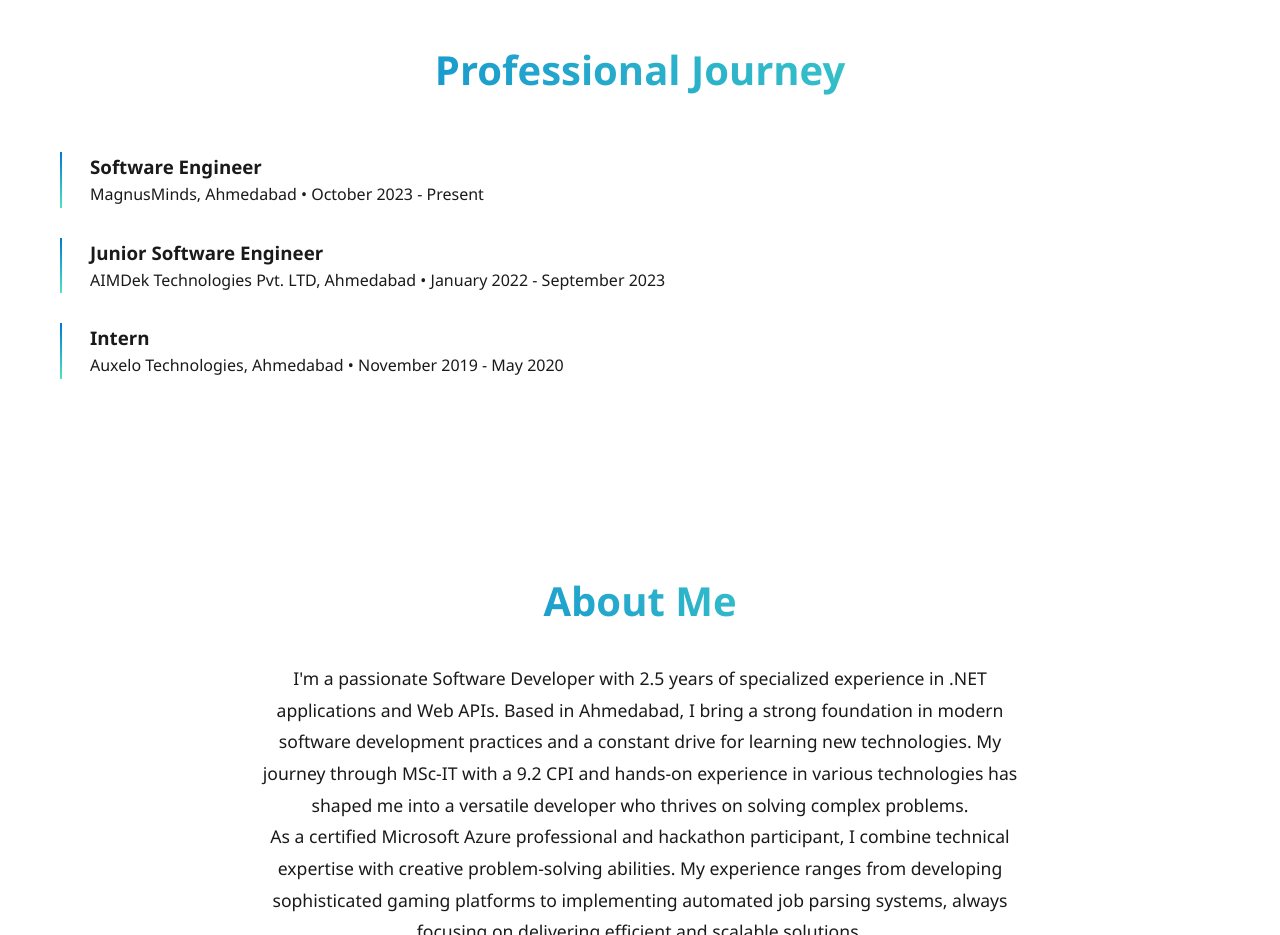
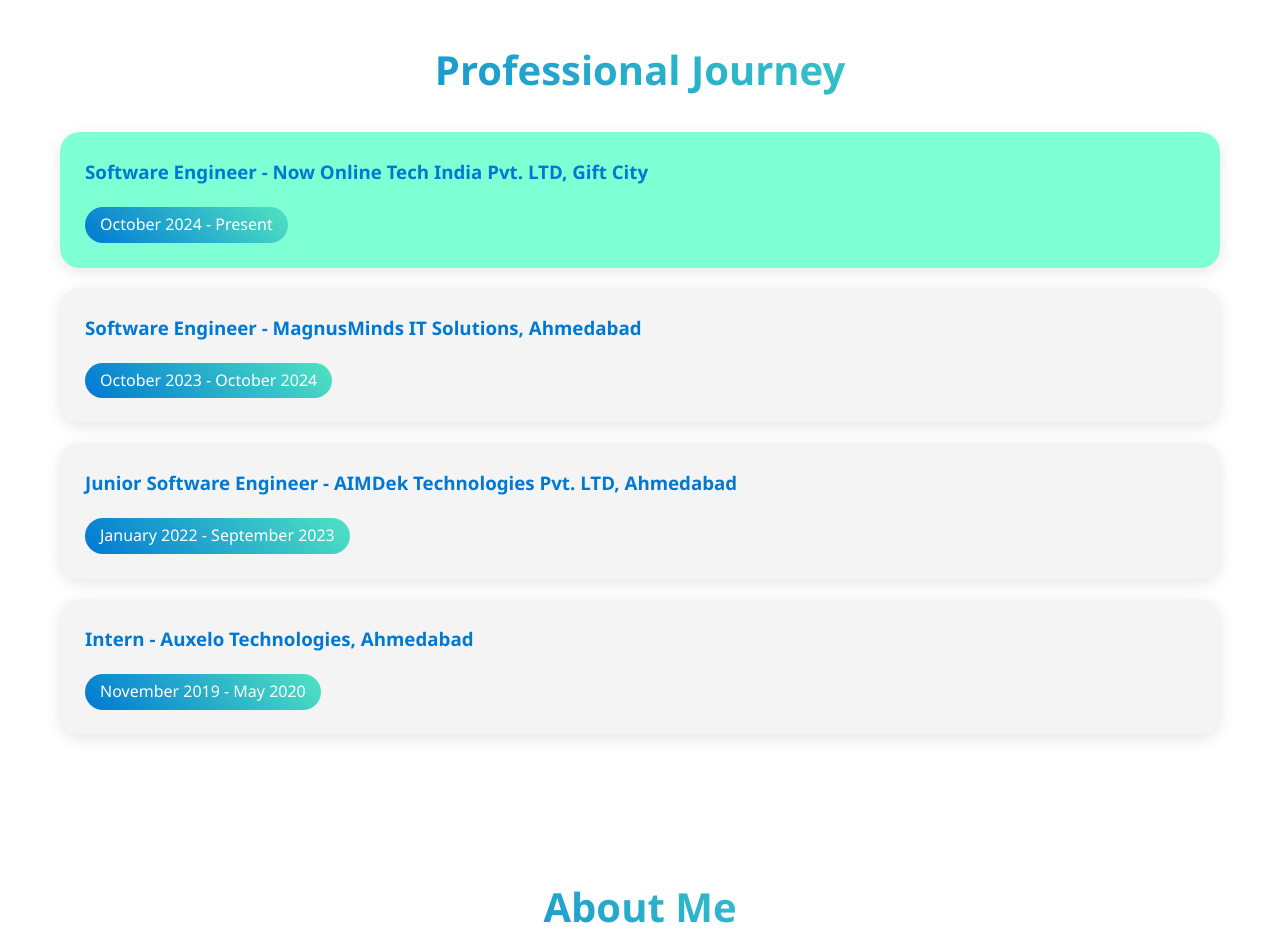
Before and after one commit to Root-Vik/Portfolio, a plain HTML site: page index.html in a window 1280 px wide. Shown: the part 980-1915 px from the top of the page. Drawn offline with Linux system fonts and the light colour scheme.

Commit message:
Update index.html

```diff
--- a/index.html
+++ b/index.html
@@ -361,19 +361,25 @@
 
         <section id="experience">
             <h2>Professional Journey</h2>
-            <div class="timeline">
-                <div class="timeline-item">
-                    <h3>Software Engineer</h3>
-                    <p>MagnusMinds, Ahmedabad • October 2023 - Present</p>
-                </div>
-                <div class="timeline-item">
-                    <h3>Junior Software Engineer</h3>
-                    <p>AIMDek Technologies Pvt. LTD, Ahmedabad • January 2022 - September 2023</p>
-                </div>
-                <div class="timeline-item">
-                    <h3>Intern</h3>
-                    <p>Auxelo Technologies, Ahmedabad • November 2019 - May 2020</p>
-                </div>
+            <div class="education-card" style="background-color: aquamarine;">
+                <h3>Software Engineer - Now Online Tech India Pvt. LTD, Gift City</h3>
+                <!-- <h3>Now Online Tech India Pvt. LTD, Gift City</h3> -->
+                <span class="grade">October 2024 - Present</span>
+            </div>
+            <div class="education-card">
+                <h3>Software Engineer - MagnusMinds IT Solutions, Ahmedabad</h3>
+                <!-- <p>MagnusMinds, Ahmedabad</p> -->
+                <span class="grade">October 2023 - October 2024</span>
+            </div>
+            <div class="education-card">
+                <h3>Junior Software Engineer - AIMDek Technologies Pvt. LTD, Ahmedabad</h3>
+                <!-- <p>AIMDek Technologies Pvt. LTD, Ahmedabad</p> -->
+                <span class="grade">January 2022 - September 2023</span>
+            </div>
+            <div class="education-card">
+                <h3>Intern - Auxelo Technologies, Ahmedabad</h3>
+                <!-- <p>Auxelo Technologies, Ahmedabad</p> -->
+                <span class="grade">November 2019 - May 2020</span>
             </div>
         </section>
 
```
